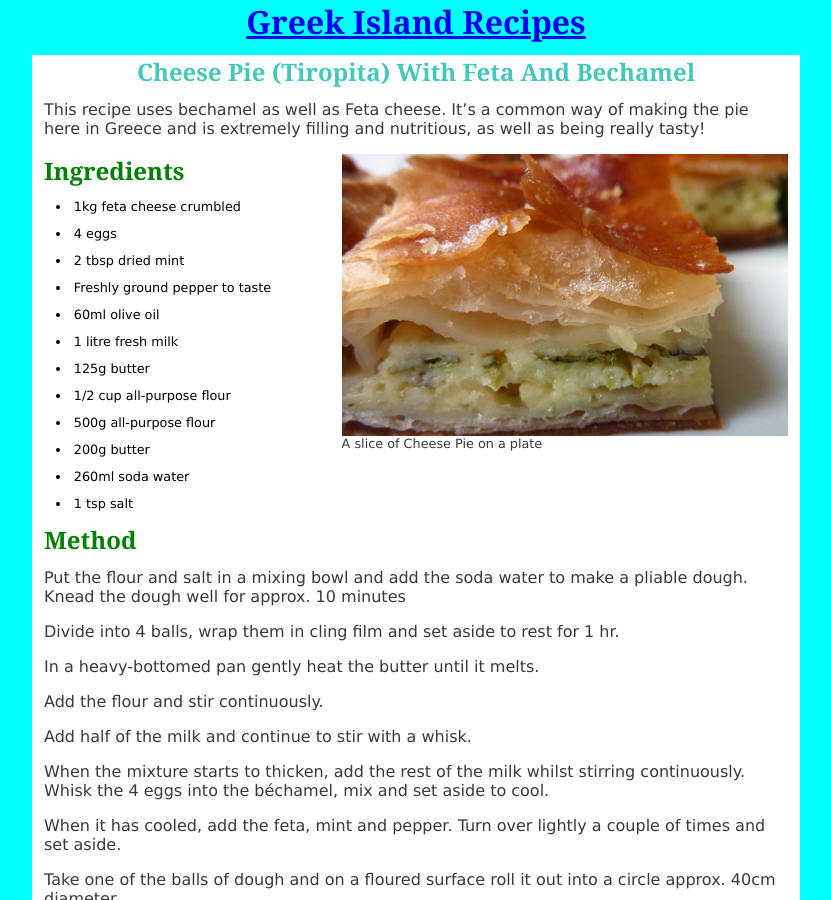
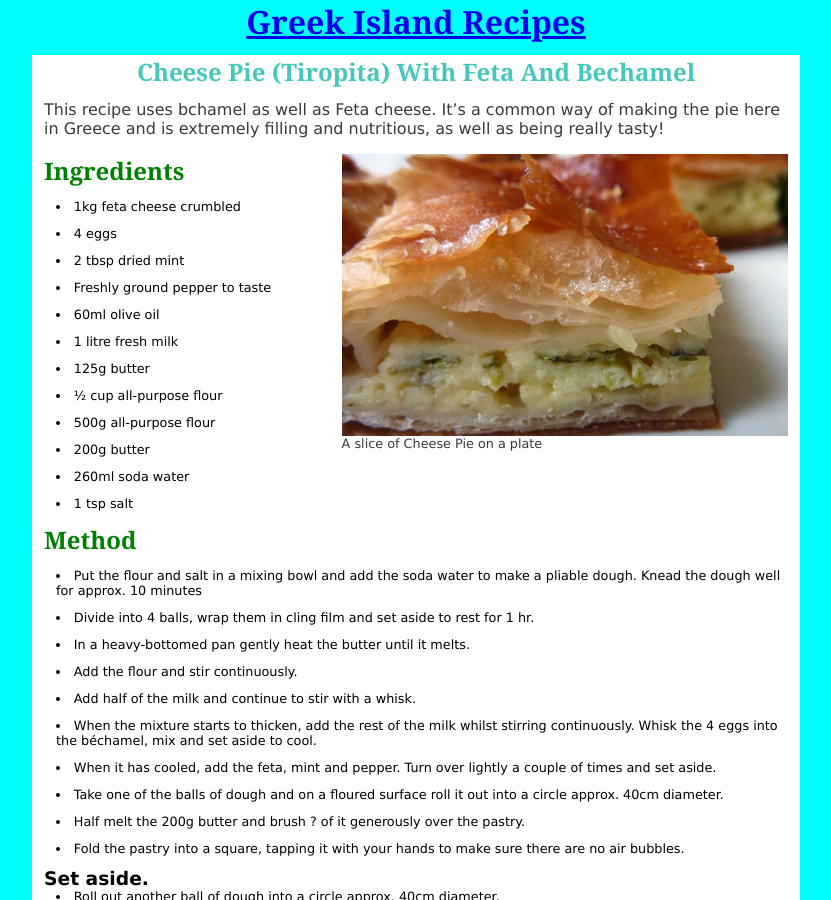
Before and after one commit to chrisatbrookes/greekrecipes, a Jekyll site: the page built from _recipes/cheese-pie-tiropita-with-feta-and-bechamel.md, in a window 1280 px wide and 900 px high. Shown: the whole window, without its empty margins (224-1055 px from the left). Built offline with Jekyll 4.4.1, drawn with Linux system fonts in a browser that asks for light colours; part of the change alters nothing that is shown.

Commit message:
Update Recipe “cheese-pie-tiropita-with-feta-and-bechamel”

```diff
--- a/_recipes/cheese-pie-tiropita-with-feta-and-bechamel.md
+++ b/_recipes/cheese-pie-tiropita-with-feta-and-bechamel.md
@@ -4,7 +4,7 @@ date: 2023-02-13T12:08:27.741Z
 order: 4
 layout: recipe
 ---
-This recipe uses bechamel as well as Feta cheese. It's a common way of making the pie here in Greece and is extremely filling and nutritious, as well as being really tasty!
+This recipe uses bchamel as well as Feta cheese. It's a common way of making the pie here in Greece and is extremely filling and nutritious, as well as being really tasty!
 
 ![A slice of Cheese Pie on a plate](../uploads/tiropita.jpg "A slice of Cheese Pie on a plate")
 
@@ -17,7 +17,7 @@ This recipe uses bechamel as well as Feta cheese. It's a common way of making th
 * 60ml olive oil
 * 1 litre fresh milk
 * 125g butter
-* 1/2 cup all-purpose flour
+* ½ cup all-purpose flour
 * 500g all-purpose flour
 * 200g butter
 * 260ml soda water
@@ -25,59 +25,37 @@ This recipe uses bechamel as well as Feta cheese. It's a common way of making th
 
 ## Method
 
-Put the flour and salt in a mixing bowl and add the soda water to make a pliable dough.
-Knead the dough well for approx. 10 minutes
-
-Divide into 4 balls, wrap them in cling film and set aside to rest for 1 hr.
-
-In a heavy-bottomed pan gently heat the butter until it melts.
-
-Add the flour and stir continuously.
-
-Add half of the milk and continue to stir with a whisk.
-
-When the mixture starts to thicken, add the rest of the milk whilst stirring continuously.
-Whisk the 4 eggs into the béchamel, mix and set aside to cool.
-
-When it has cooled, add the feta, mint and pepper. Turn over lightly a couple of times and set aside.
-
-Take one of the balls of dough and on a floured surface roll it out into a circle approx. 40cm diameter.
-
-Half melt the 200g butter and brush ? of it generously over the pastry.
-
-Fold the pastry into a square, tapping it with your hands to make sure there are no air bubbles.
+* Put the flour and salt in a mixing bowl and add the soda water to make a pliable dough.
+  Knead the dough well for approx. 10 minutes
+* Divide into 4 balls, wrap them in cling film and set aside to rest for 1 hr.
+* In a heavy-bottomed pan gently heat the butter until it melts.
+* Add the flour and stir continuously.
+* Add half of the milk and continue to stir with a whisk.
+* When the mixture starts to thicken, add the rest of the milk whilst stirring continuously.
+  Whisk the 4 eggs into the béchamel, mix and set aside to cool.
+* When it has cooled, add the feta, mint and pepper. Turn over lightly a couple of times and set aside.
+* Take one of the balls of dough and on a floured surface roll it out into a circle approx. 40cm diameter.
+* Half melt the 200g butter and brush ? of it generously over the pastry.
+* Fold the pastry into a square, tapping it with your hands to make sure there are no air bubbles.
 
 ### Set aside.
 
-Roll out another ball of dough into a circle approx. 40cm diameter.
+* Roll out another ball of dough into a circle approx. 40cm diameter.
+* Brush it with another ? of the half-melted butter.
+* Place the first square of pastry in the centre of the circle and fold into a square.
+* Wrap in cling film and leave in the fridge for 1 hr.
+* Repeat this process with the other 2 balls of dough.
+* After the 1 hr has passed, roll out one of the squares on a floured surface, large enough to cover the bottom of an oven dish (approx. 30-35cm diameter and 5cm deep) as well as the sides and to go over the edge.
+* Brush the oven dish with some of the oil and place the pastry on the bottom, flattening it with your hands, up the side and over the edge.
+* Put the filling on top of it.
+* Fold over the pastry on top of the edge of the filling.
+* Brush the pastry with some more oil.
+* Roll out the other square of pastry and place it on top.
+* Shape the pastry around the edge.
+* Brush over the top with the remaining oil.
+* Score the surface into portions.
+* Place in a pre heated oven at 180 degrees Celsius for approx. 1 hour, until it has turned golden brown.
 
-Brush it with another ? of the half-melted butter.
+Serves: 4
 
-Place the first square of pastry in the centre of the circle and fold into a square.
-
-Wrap in cling film and leave in the fridge for 1 hr.
-
-Repeat this process with the other 2 balls of dough.
-
-After the 1 hr has passed, roll out one of the squares on a floured surface, large enough to cover the bottom of an oven dish (approx. 30-35cm diameter and 5cm deep) as well as the sides and to go over the edge.
-
-Brush the oven dish with some of the oil and place the pastry on the bottom, flattening it with your hands, up the side and over the edge.
-
-Put the filling on top of it.
-
-Fold over the pastry on top of the edge of the filling.
-
-Brush the pastry with some more oil.
-
-Roll out the other square of pastry and place it on top.
-
-Shape the pastry around the edge.
-
-Brush over the top with the remaining oil.
-
-Score the surface into portions.
-
-Place in a pre heated oven at 180 degrees Celsius for approx. 1 hour, until it has turned golden brown.
-
-* Serves: 4
-* Preparation time: 2 hours
+Preparation time: 2 hours
```
